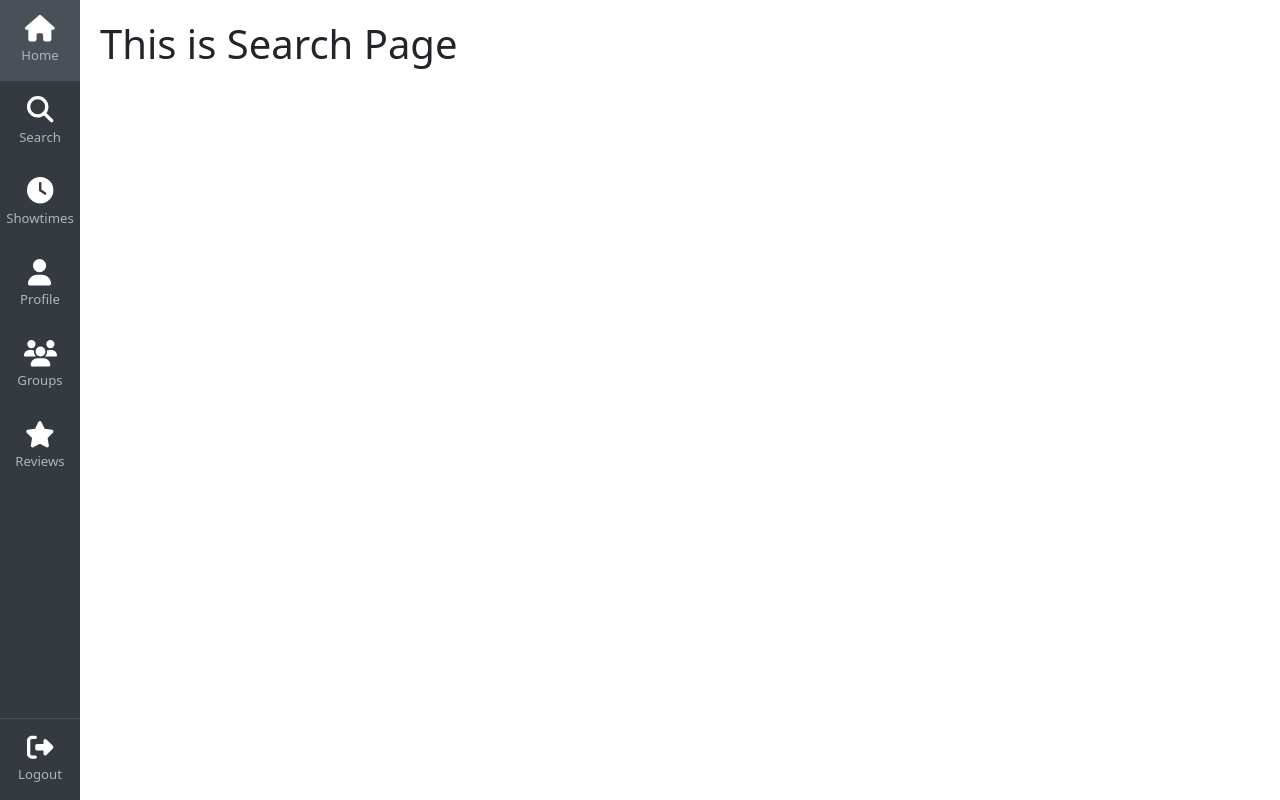
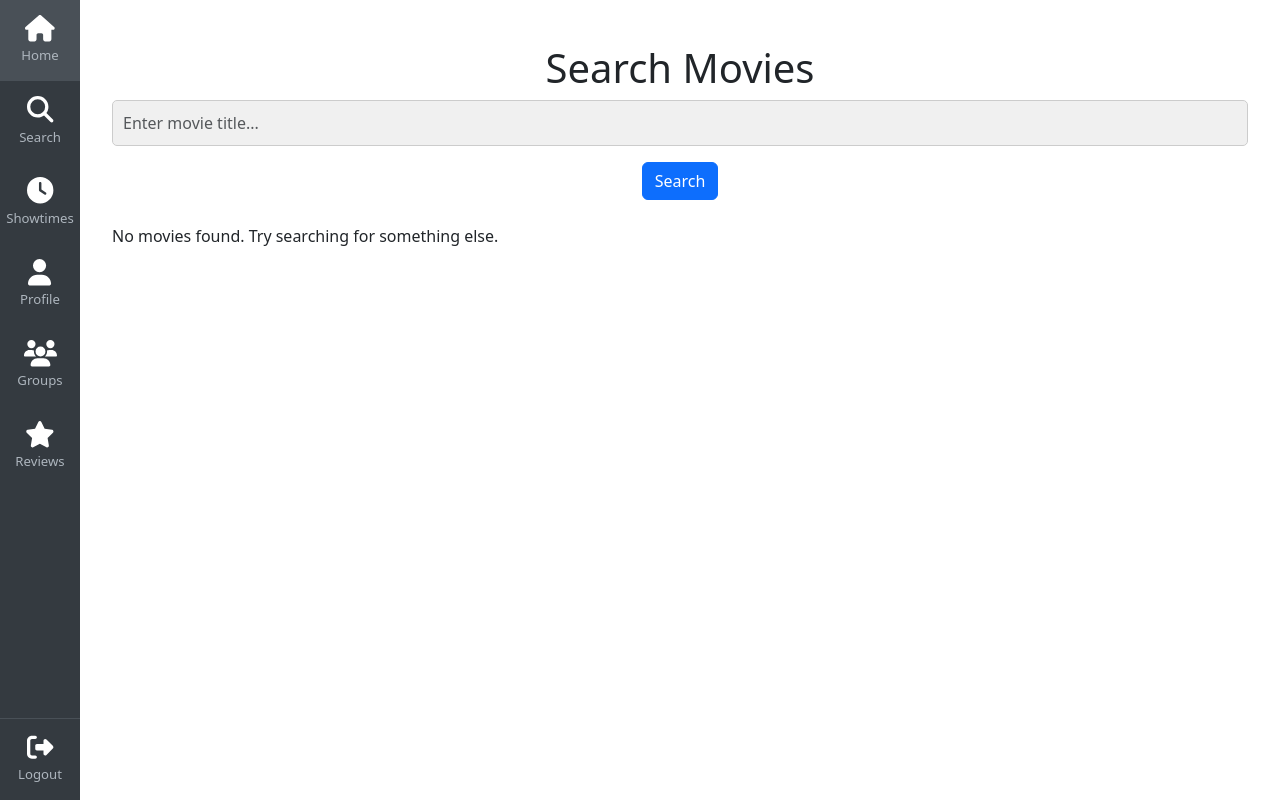
Before and after one commit to Group-14-Movie-App/Movie-App-Client, a React (Create React App) app: page /search-page in a window 1280 px wide. Built offline with nearby package versions, Linux system fonts and the light colour scheme.

Commit message:
Search Page done

```diff
--- a/package.json
+++ b/package.json
@@ -12,6 +12,7 @@
     "axios": "^1.7.7",
     "bootstrap": "^5.3.3",
     "buffer": "^6.0.3",
+    "dotenv": "^16.4.5",
     "react": "^18.3.1",
     "react-bootstrap": "^2.10.5",
     "react-dom": "^18.3.1",
--- a/src/screens/SearchPage.js
+++ b/src/screens/SearchPage.js
@@ -1,11 +1,99 @@
-function SearchPage()
-{
+import React, { useState } from 'react';
+import './screensStyles/SearchPage.css'; // Create a CSS file for styling
 
-    return(
-        <div>
-            <h1>This is Search Page</h1>
-        </div>
-    )
+function SearchPage() {
+  const [searchTerm, setSearchTerm] = useState(''); // To hold the user's search term
+  const [movies, setMovies] = useState([]); // To hold the fetched movies
+  const [error, setError] = useState(null); // To handle any errors
+
+  const handleSearch = async () => {
+    if (!searchTerm.trim()) {
+      setError('Please enter a search term.');
+      return;
+    }
+
+    setError(null); // Clear any previous errors
+
+    try {
+      const response = await fetch(
+        `https://api.themoviedb.org/3/search/movie?query=${encodeURIComponent(searchTerm)}&language=en-US&page=1&include_adult=false`,
+        {
+          method: 'GET',
+          headers: {
+            accept: 'application/json',
+            Authorization: `Bearer ${process.env.REACT_APP_TMDB_API_KEY}`,
+          },
+        }
+      );
+
+      if (!response.ok) {
+        throw new Error('Failed to fetch movies.');
+      }
+
+      const data = await response.json();
+      console.log(data)
+      setMovies(data.results || []);
+    } catch (error) {
+      console.error('Error fetching movies:', error);
+      setError('Failed to fetch movies. Please try again later.');
+    }
+  };
+
+  return (
+    <div className="container mt-4">
+      <h1 className="text-center">Search Movies</h1>
+
+      <div className="search-bar mb-4">
+        <input
+          type="text"
+          className="form-control"
+          placeholder="Enter movie title..."
+          value={searchTerm}
+          onChange={(e) => setSearchTerm(e.target.value)}
+        />
+        <button className="btn btn-primary mt-3" onClick={handleSearch}>
+          Search
+        </button>
+      </div>
+
+      {error && <p className="text-danger">{error}</p>}
+
+      <div className="movie-grid">
+        {movies.length > 0 ? (
+          movies.map((movie) => (
+            <div key={movie.id} className="card mb-4 shadow-sm">
+              {movie.poster_path ? (
+                <img
+                  src={`https://image.tmdb.org/t/p/w500/${movie.poster_path}`}
+                  className="card-img-top"
+                  alt={movie.title}
+                />
+              ) : (
+                <div className="card-img-top no-image">No Image Available</div>
+              )}
+              <div className="card-body">
+                <h5 className="card-title">{movie.title}</h5>
+                <p className="card-text">
+                  {movie.release_date ? `Release Date: ${movie.release_date}` : 'Release Date: Unknown'}
+                </p>
+                <p className="card-text">{movie.overview || 'No description available.'}</p>
+                <button
+                  className="btn btn-outline-primary"
+                  onClick={() =>
+                    alert(`Redirect to Movie Details for "${movie.title}"`)
+                  }
+                >
+                  View Details
+                </button>
+              </div>
+            </div>
+          ))
+        ) : (
+          <p>No movies found. Try searching for something else.</p>
+        )}
+      </div>
+    </div>
+  );
 }
 
 export default SearchPage;
--- /dev/null
+++ b/src/screens/screensStyles/SearchPage.css
@@ -0,0 +1,41 @@
+.container {
+    max-width: 1200px;
+    margin: auto;
+  }
+
+  .search-bar {
+    display: flex;
+    flex-direction: column;
+    align-items: center;
+  }
+
+  .movie-grid {
+    display: grid;
+    grid-template-columns: repeat(auto-fit, minmax(300px, 1fr));
+    gap: 20px;
+  }
+
+  .card {
+    border-radius: 10px;
+    overflow: hidden;
+    transition: transform 0.2s;
+  }
+
+  .card:hover {
+    transform: scale(1.05);
+  }
+
+  .card-img-top {
+    height: 450px;
+    object-fit: cover;
+  }
+
+  .no-image {
+    height: 450px;
+    display: flex;
+    justify-content: center;
+    align-items: center;
+    background: #f0f0f0;
+    color: #aaa;
+    font-size: 1.5rem;
+  }
```
Also changed, not shown: 1 other file (tests, documents, lock files or other folders).
